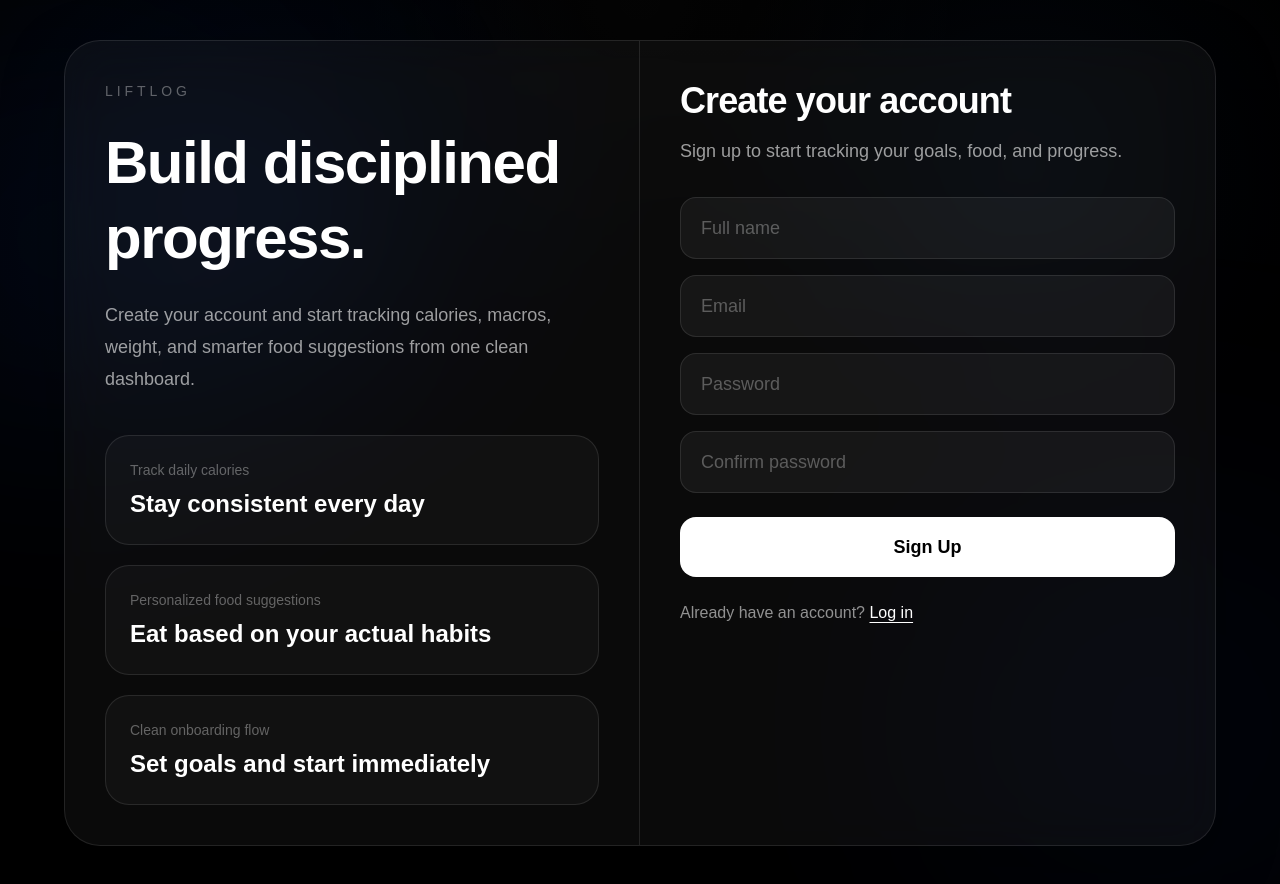
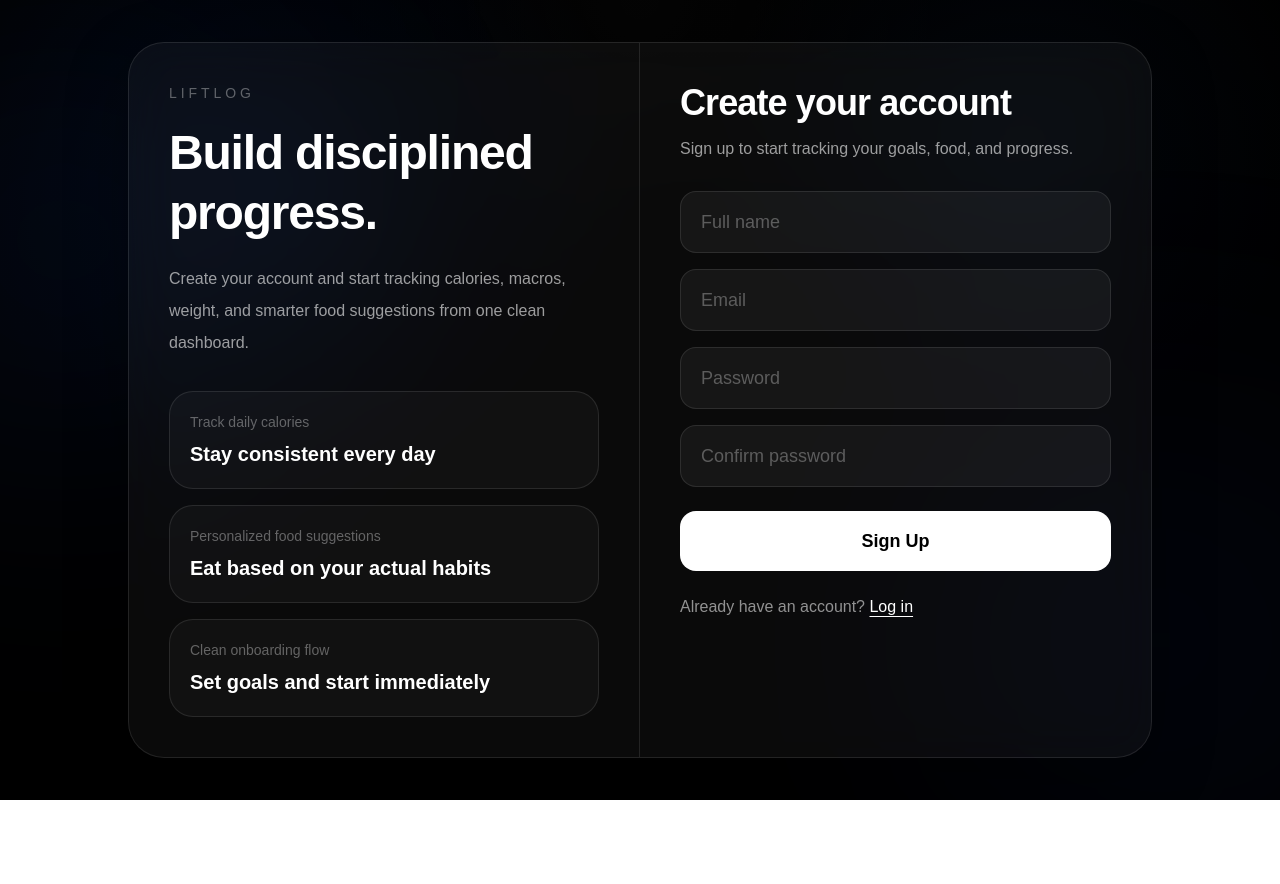
Before and after one commit to nishanthkanaparthi/LiftLog, a Next.js app: page /signup in a window 1280 px wide. After the commit the page ends 800 px from the top, so only its background shows below. Built offline with nearby package versions, Linux system fonts and the light colour scheme.

Commit message:
Tighten signup page layout

```diff
--- a/app/signup/page.tsx
+++ b/app/signup/page.tsx
@@ -85,54 +85,54 @@ export default function SignupPage() {
         <div className="absolute -left-24 top-20 h-[320px] w-[320px] rounded-full bg-[#2563EB]/16 blur-[140px]" />
         <div className="absolute bottom-0 right-[-40px] h-[320px] w-[320px] rounded-full bg-[#1D4ED8]/14 blur-[150px]" />
 
-        <div className="relative z-10 flex min-h-screen items-center justify-center px-4 py-10">
-          <div className="grid w-full max-w-6xl overflow-hidden rounded-[36px] border border-white/10 bg-white/[0.04] shadow-[0_20px_60px_rgba(0,0,0,0.35)] backdrop-blur-xl md:grid-cols-2">
-            <div className="border-b border-white/10 p-10 md:border-b-0 md:border-r">
+        <div className="relative z-10 flex min-h-screen items-center justify-center px-4 py-8">
+          <div className="grid w-full max-w-5xl overflow-hidden rounded-[36px] border border-white/10 bg-white/[0.04] shadow-[0_20px_60px_rgba(0,0,0,0.35)] backdrop-blur-xl md:grid-cols-2">
+            <div className="border-b border-white/10 p-8 md:border-b-0 md:border-r md:p-10">
               <p className="text-sm uppercase tracking-[0.28em] text-white/35">
                 LiftLog
               </p>
 
-              <h1 className="mt-6 text-5xl font-semibold leading-tight tracking-tight text-white md:text-6xl">
+              <h1 className="mt-5 text-4xl font-semibold leading-tight tracking-tight text-white md:text-5xl">
                 Build disciplined progress.
               </h1>
 
-              <p className="mt-6 max-w-xl text-lg leading-8 text-white/60">
+              <p className="mt-5 max-w-lg text-base leading-8 text-white/60">
                 Create your account and start tracking calories, macros, weight,
                 and smarter food suggestions from one clean dashboard.
               </p>
 
-              <div className="mt-10 space-y-5">
-                <div className="rounded-3xl border border-white/10 bg-white/[0.03] p-6">
+              <div className="mt-8 space-y-4">
+                <div className="rounded-3xl border border-white/10 bg-white/[0.03] p-5">
                   <p className="text-sm text-white/35">Track daily calories</p>
-                  <p className="mt-2 text-2xl font-semibold text-white">
+                  <p className="mt-2 text-xl font-semibold text-white">
                     Stay consistent every day
                   </p>
                 </div>
 
-                <div className="rounded-3xl border border-white/10 bg-white/[0.03] p-6">
+                <div className="rounded-3xl border border-white/10 bg-white/[0.03] p-5">
                   <p className="text-sm text-white/35">
                     Personalized food suggestions
                   </p>
-                  <p className="mt-2 text-2xl font-semibold text-white">
+                  <p className="mt-2 text-xl font-semibold text-white">
                     Eat based on your actual habits
                   </p>
                 </div>
 
-                <div className="rounded-3xl border border-white/10 bg-white/[0.03] p-6">
+                <div className="rounded-3xl border border-white/10 bg-white/[0.03] p-5">
                   <p className="text-sm text-white/35">Clean onboarding flow</p>
-                  <p className="mt-2 text-2xl font-semibold text-white">
+                  <p className="mt-2 text-xl font-semibold text-white">
                     Set goals and start immediately
                   </p>
                 </div>
               </div>
             </div>
 
-            <div className="p-10">
-              <h2 className="text-4xl font-semibold tracking-tight text-white">
+            <div className="p-8 md:p-10">
+              <h2 className="text-3xl font-semibold tracking-tight text-white md:text-4xl">
                 Create your account
               </h2>
 
-              <p className="mt-4 text-lg leading-7 text-white/60">
+              <p className="mt-3 text-base leading-7 text-white/60">
                 Sign up to start tracking your goals, food, and progress.
               </p>
 
@@ -142,7 +142,7 @@ export default function SignupPage() {
                 </div>
               )}
 
-              <div className="mt-8 space-y-4">
+              <div className="mt-7 space-y-4">
                 <input
                   type="text"
                   placeholder="Full name"
```
